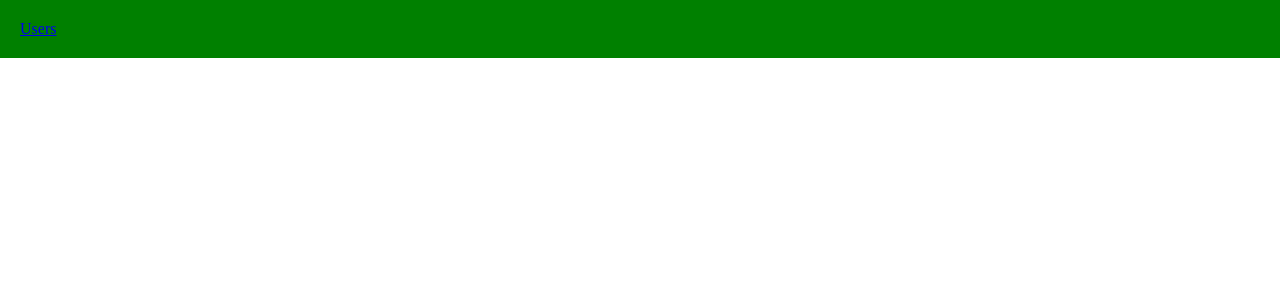
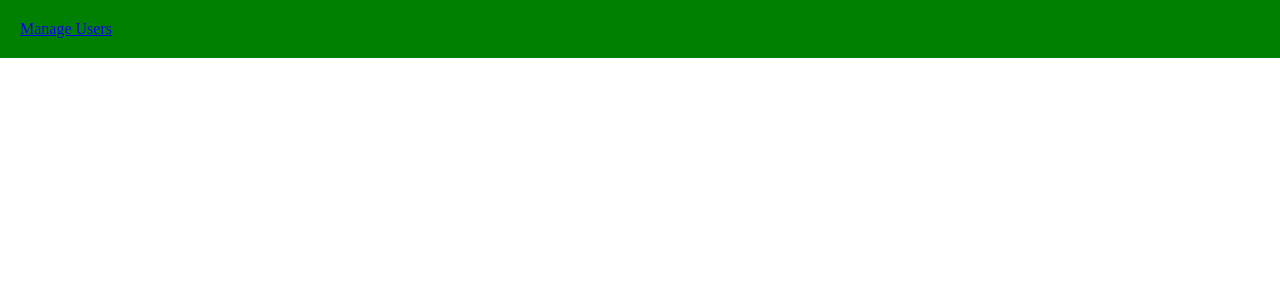
Before and after one commit to IslombekMir/Seven-Plus-Academy, a Django app: page / in a window 1280 px wide. Shown: the part 58-358 px from the top of the page. Run offline with Django 5.2, Linux system fonts and the light colour scheme; a user stored in the database is signed in.

Commit message:
hide users from students

```diff
--- a/core/templates/core/index.html
+++ b/core/templates/core/index.html
@@ -10,6 +10,10 @@
 
 {% block content %}
 <div class='page-blocks'>
-    <a href="{% url 'users:users_list' %}"><div class='page-block'>Users</div></a>
+    <ul>
+        {% if user.is_authenticated and user.role != 'STUDENT' %}
+            <li><a href="{% url 'users:list' %}">Manage Users</a></li>
+        {% endif %}
+    </ul>
 <div>
 {% endblock %}
```
Also changed, not shown: db.sqlite3.
